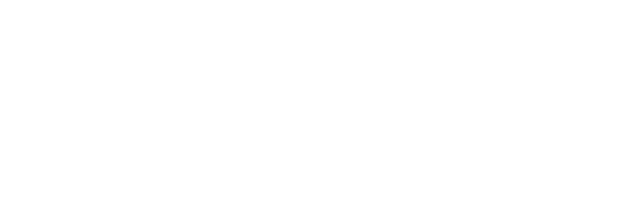
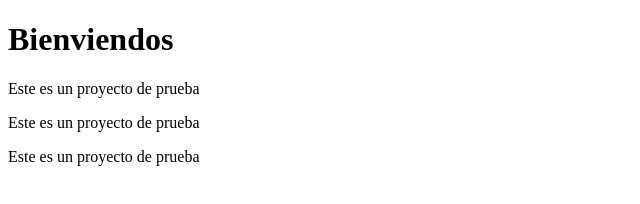
Before and after one commit to BladimirPS/MyApp, a plain HTML site: page index.html in a window 1280 px wide. Shown: the whole page, without its empty margins (0-640 px from the left). Drawn offline with Linux system fonts and the light colour scheme.

Commit message:
Modificacion del Titulo y Cuerpo del Mensaje

```diff
--- a/index.html
+++ b/index.html
@@ -6,6 +6,10 @@
     <title>Document</title>
 </head>
 <body>
+    <h1>Bienviendos</h1>
+    <p>Este es un proyecto de prueba</p>
+    <p>Este es un proyecto de prueba</p>
+    <p>Este es un proyecto de prueba</p>
 
 </body>
 </html>
```
